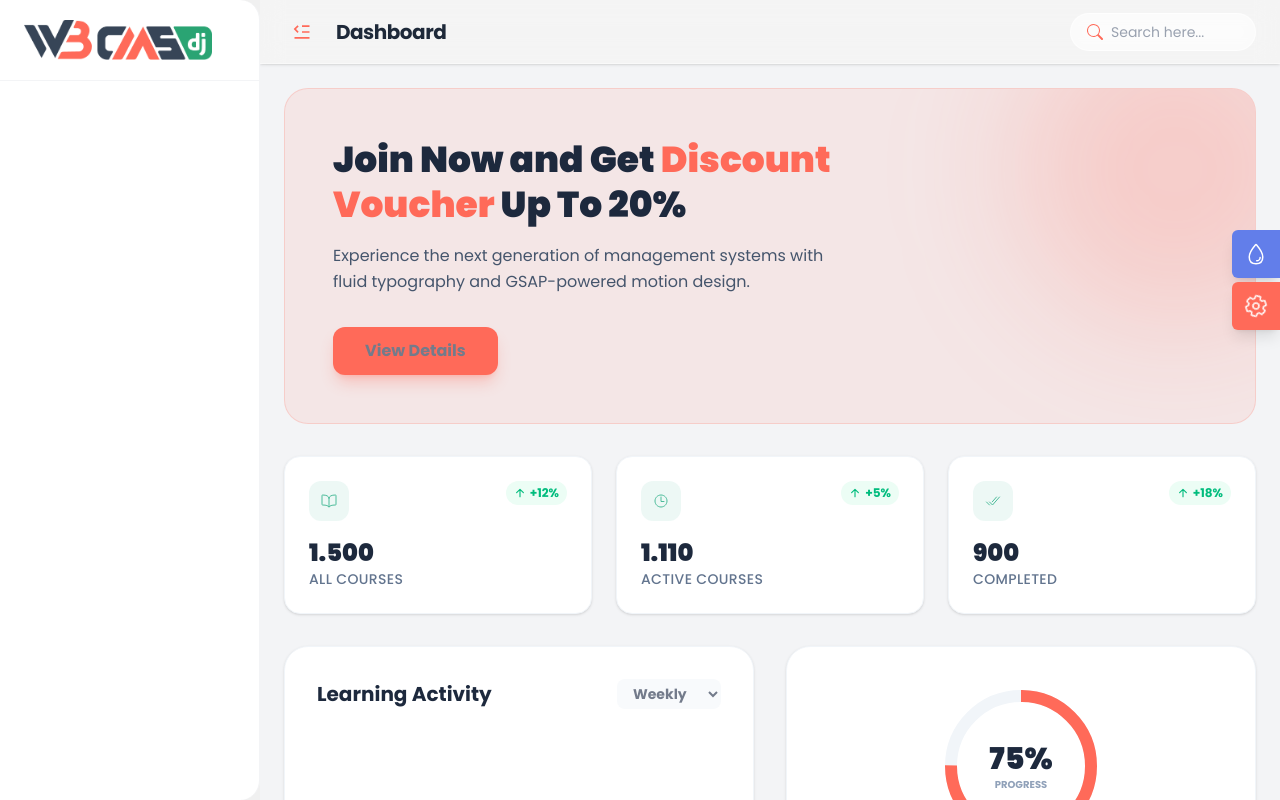
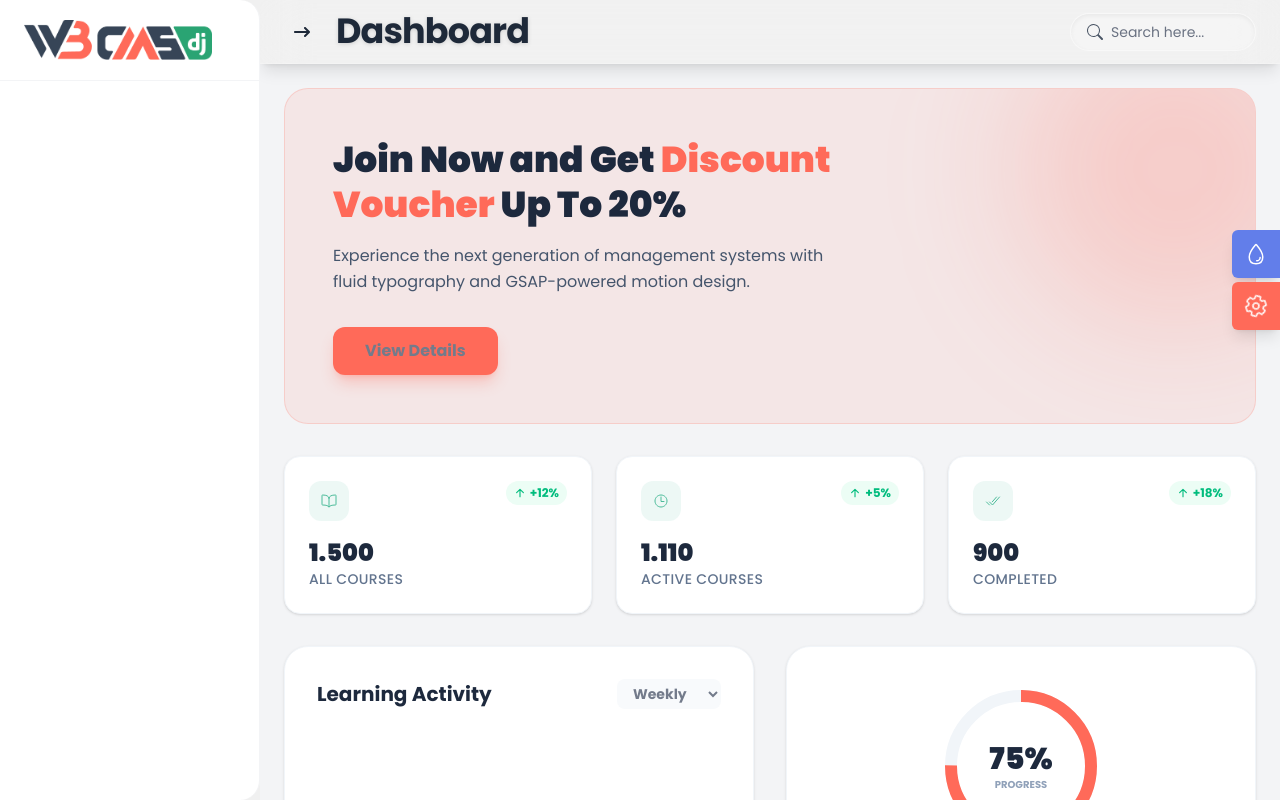
Before and after one commit to Samman-Qaiser/CMS-, a React (Vite) app: page / in a window 1280 px wide. Both pictures are taken after typing "name@example.com", "Sample123" into the empty fields and a click on the button "Sign Me In". Built offline with nearby package versions, Linux system fonts and the light colour scheme.

Commit message:
Overlaysidebar adjusted

```diff
--- a/src/layout/Header/Header.jsx
+++ b/src/layout/Header/Header.jsx
@@ -3,7 +3,7 @@ import { useLocation } from 'react-router-dom'
 import { useDispatch, useSelector } from 'react-redux'
 import { toggleSidebar } from '../../redux/Slice/uiSlice'
 import { BsSearch } from 'react-icons/bs'
-import { RiMenuFoldLine, RiMenuUnfoldLine } from 'react-icons/ri'
+import { FaArrowRightLong } from "react-icons/fa6";
 
 const getPageTitle = (pathname) => {
   const segment = pathname.split('/').filter(Boolean).pop() || 'dashboard'
@@ -19,41 +19,62 @@ function Header() {
   return (
     <header className="
       h-[64px] flex items-center px-6 gap-4 shrink-0
-      backdrop-blur-md bg-white/30 dark:bg-white/5
-      border-b border-white/40 dark:border-white/10
-      shadow-sm sticky top-0 z-10
+      bg-white/10 dark:bg-black/10
+      backdrop-blur-xl
+      border-b border-white/20 dark:border-white/5
+      shadow-lg
+      sticky top-0 z-10
     ">
-      {/* Toggle button — fold/unfold icon changes with state */}
+      {/* Custom Menu Button */}
       <button
         onClick={() => dispatch(toggleSidebar())}
-        className="flex items-center justify-center w-9 h-9 rounded-lg
-                   text-primary hover:bg-primary/10 transition-all duration-200"
+        className="group relative flex flex-col items-center justify-center w-9 h-9 rounded-lg
+                   hover:bg-white/20 dark:hover:bg-white/10 transition-all duration-200 cursor-pointer"
         aria-label="Toggle Sidebar"
       >
-        {sidebarOpen
-          ? <RiMenuFoldLine className="w-5 h-5" />
-          : <RiMenuUnfoldLine className="w-5 h-5" />
-        }
+        {sidebarOpen ? (
+          /* Arrow icon when sidebar is open */
+          <FaArrowRightLong className="w-4 h-4 text-gray-800 dark:text-white" />
+        ) : (
+          /* Hamburger lines when sidebar is closed */
+          <>
+            {/* Line 1 */}
+            <span className="block h-0.5 rounded-full bg-gray-800 dark:bg-white w-5 -translate-y-1" />
+
+            {/* Line 2 */}
+            <span className="block h-0.5 rounded-full bg-gray-800 dark:bg-white w-5 my-1" />
+
+            {/* Line 3 - shorter, grows from right side on hover */}
+            <span className="block h-0.5 rounded-full bg-gray-800 dark:bg-white
+                           w-3 group-hover:w-5 transition-all duration-300 origin-right" />
+          </>
+        )}
       </button>
 
       {/* Page Title */}
-      <h1 className="text-[20px] font-bold text-gray-800 dark:text-white tracking-tight">
+      <h1 className="text-[35px] font-bold text-gray-800 dark:text-white tracking-tight
+                     drop-shadow-sm">
         {pageTitle}
       </h1>
 
       <div className="flex-1" />
 
-      {/* Search — glassmorphism pill */}
+      {/* Search — mirror-like glassmorphism */}
       <div className="flex items-center gap-2
-                      bg-white/50 dark:bg-white/10
-                      border border-white/60 dark:border-white/10
-                      rounded-full px-4 py-2 backdrop-blur-sm">
-        <BsSearch className="w-4 h-4 text-primary shrink-0" />
+                      bg-white/20 dark:bg-white/5
+                      backdrop-blur-lg
+                      border border-white/30 dark:border-white/10
+                      rounded-full px-4 py-2
+                      shadow-inner
+                      hover:bg-white/30 dark:hover:bg-white/10
+                      transition-all duration-300
+                      hover:shadow-lg">
+        <BsSearch className="w-4 h-4 text-gray-600 dark:text-gray-300 shrink-0" />
         <input
           type="text"
           placeholder="Search here..."
-          className="bg-transparent outline-none text-sm text-gray-700
-                     placeholder:text-gray-400 dark:text-white
+          className="bg-transparent outline-none text-sm text-gray-700 dark:text-white
+                     placeholder:text-gray-500 dark:placeholder:text-gray-400
                      w-32 focus:w-48 transition-all duration-300"
         />
       </div>
--- a/src/layout/Sidebars/OverlaySidebar.jsx
+++ b/src/layout/Sidebars/OverlaySidebar.jsx
@@ -194,7 +194,7 @@ function OverlaySidebar() {
           border-r border-gray-100 dark:border-white/5
           overflow-hidden
           transition-all duration-300 ease-in-out
-          ${sidebarOpen ? "w-[260px]" : "w-0"}
+          ${sidebarOpen ? "w-[20%]" : "w-0"}
         `}
         style={{ top: '72px' }} // header height match karo
       >
```
